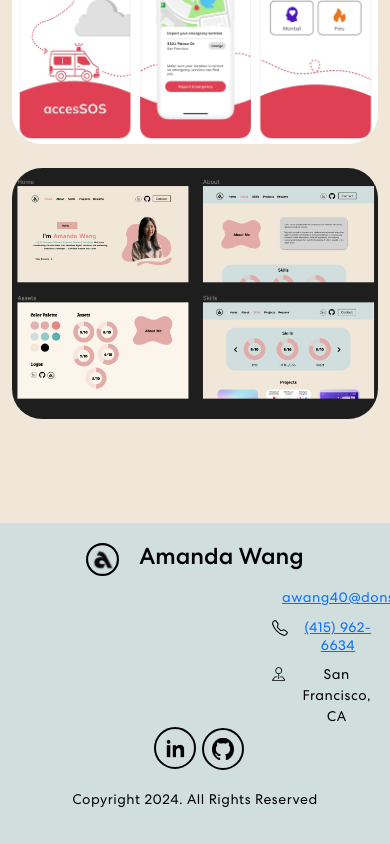
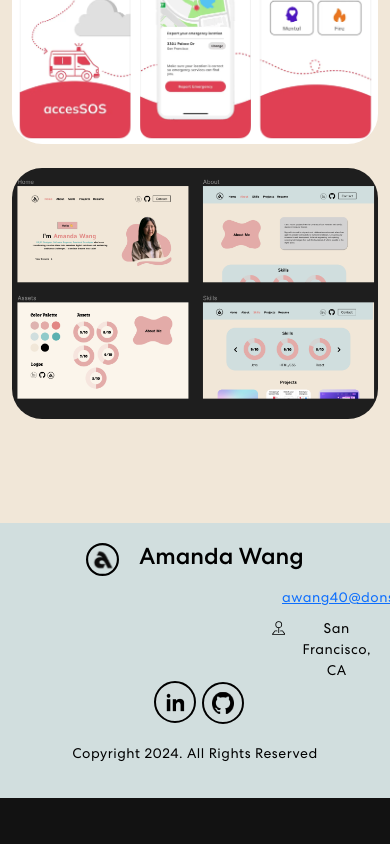
Before and after one commit to amandawangg/my-portfolio, a React (Create React App) app: page / in a window 390 px wide. Shown: the part 3284-4128 px from the top of the page. After the commit the page ends 4082 px from the top, so only its background shows below. Built offline with nearby package versions, Linux system fonts and the light colour scheme.

Commit message:
remove phone number from footer

```diff
--- a/src/components/Footer.js
+++ b/src/components/Footer.js
@@ -17,9 +17,9 @@ export const Footer = () => {
             <p2><Envelope size={20} style={{ marginRight: '10px' }} />
               <a href="mailto:awang40@dons.usfca.edu">awang40@dons.usfca.edu</a>
             </p2>
-            <p2><Telephone size={20} style={{ marginRight: '10px' }} />
+            {/* <p2><Telephone size={20} style={{ marginRight: '10px' }} />
               <a href="tel:+14159626634">(415) 962-6634</a>
-            </p2>
+            </p2> */}
             <p2><PinMap size={20} style={{ marginRight: '10px' }} />San Francisco, CA</p2>
           </Col>
           <Col size={12} sm={6} className="text-center text-sm-end">
```
Also changed, not shown: 2 other files (tests, documents, lock files or other folders).
